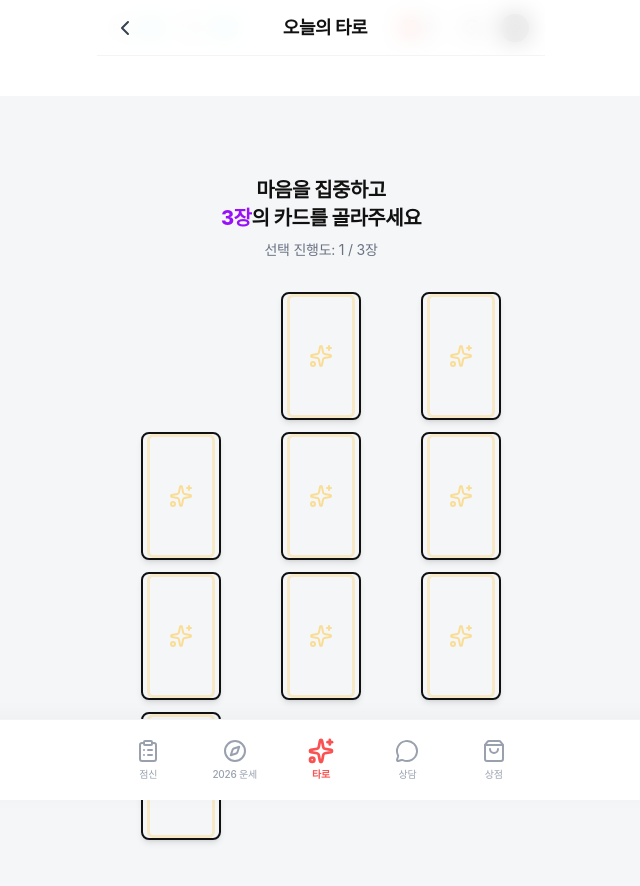
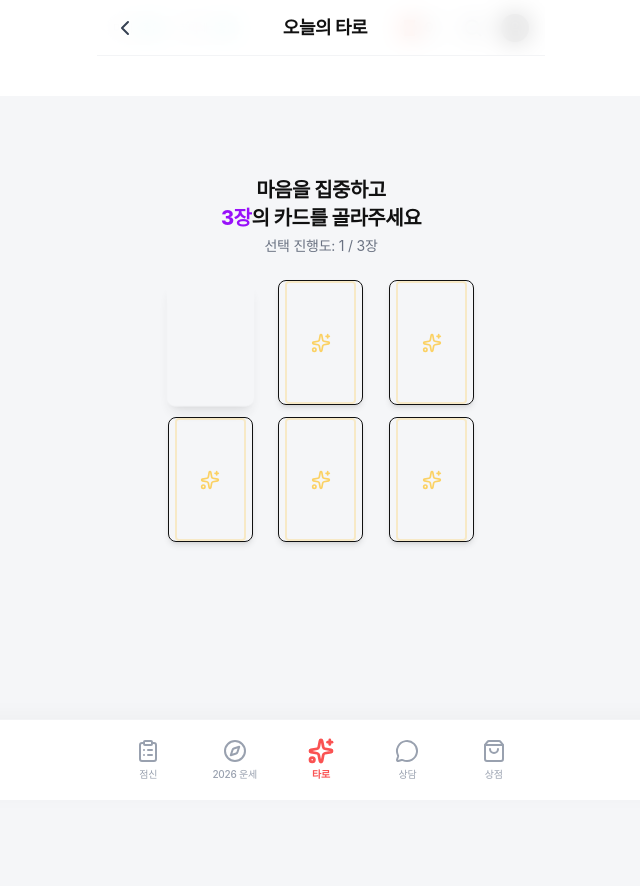
Before and after one commit to kimhoon0612-dev/saju-web, a Next.js app in the folder frontend/: page /tarot/play in a window 1280 px wide. Both pictures are taken after a click on the element 500 px from the left and 356 px from the top of the page. Shown: the top 886 px of the page, without its empty margins (319-959 px from the left). Built offline with nearby package versions, Linux system fonts and the light colour scheme; a web font is replaced by a local one.

Commit message:
fix: Update Tarot deck size and fix missing backend URL

```diff
--- a/frontend/src/app/tarot/play/page.tsx
+++ b/frontend/src/app/tarot/play/page.tsx
@@ -21,7 +21,8 @@ function TarotPlayContent() {
     const [step, setStep] = useState(1);
 
     // Track selected cards out of a mock deck
-    const deckSize = 10;
+    // Reduce deck size so it fits on one screen (e.g. 6 or 9)
+    const deckSize = isDaily ? 6 : 9;
     const [selectedIndices, setSelectedIndices] = useState<number[]>([]);
 
     // Fetching state
@@ -44,7 +45,8 @@ function TarotPlayContent() {
     const submitSelections = async () => {
         setIsFetching(true);
         try {
-            const apiUrl = process.env.NEXT_PUBLIC_API_URL || "http://localhost:10000";
+            // Fix: Hardcode the Render backend URL if NEXT_PUBLIC_API_URL is missing in Vercel
+            const apiUrl = process.env.NEXT_PUBLIC_API_URL || "https://saju-api.onrender.com";
             const response = await fetch(`${apiUrl}/api/tarot/draw-multiple`, {
                 method: "POST",
                 headers: { "Content-Type": "application/json" },
@@ -62,7 +64,7 @@ function TarotPlayContent() {
                 setReadings(data);
                 setStep(2);
                 setIsFetching(false);
-            }, 1500); // Give flip animation time to finish
+            }, 1000); // Give flip animation time to finish
 
         } catch (error) {
             console.error("Tarot reading error:", error);
@@ -89,9 +91,9 @@ function TarotPlayContent() {
 
             <main className="max-w-md mx-auto pt-20 px-5">
                 {step === 1 && (
-                    <div className="animate-in fade-in duration-500 flex flex-col items-center min-h-[70vh]">
-                        <div className="text-center mb-8">
-                            <h2 className="text-xl font-bold mb-2">
+                    <div className="animate-in fade-in duration-500 flex flex-col items-center">
+                        <div className="text-center mb-6">
+                            <h2 className="text-xl font-bold mb-1">
                                 마음을 집중하고<br />
                                 <span className="text-purple-600 font-extrabold">{targetCount}장</span>의 카드를 골라주세요
                             </h2>
@@ -100,8 +102,8 @@ function TarotPlayContent() {
                             </p>
                         </div>
 
-                        {/* Deck layout */}
-                        <div className="grid grid-cols-3 gap-3 w-full justify-items-center mb-8 relative">
+                        {/* Deck layout - tighter to fit one screen */}
+                        <div className={`grid ${isDaily ? "grid-cols-3" : "grid-cols-3"} gap-3 w-full justify-items-center mb-8 relative max-w-[320px] mx-auto`}>
                             {Array.from({ length: deckSize }).map((_, i) => {
                                 const isSelected = selectedIndices.includes(i);
                                 const label = getSelectionLabel(i);
@@ -110,20 +112,20 @@ function TarotPlayContent() {
                                     <div
                                         key={i}
                                         onClick={() => handleCardClick(i)}
-                                        className={`relative w-20 h-32 rounded-lg cursor-pointer transition-all duration-500 transform ${isFetching && !isSelected ? 'opacity-30' : 'hover:-translate-y-1'
-                                            } ${isSelected ? 'rotate-y-180 scale-105 z-10 opacity-70 cursor-default' : ''
+                                        className={`relative w-[85px] h-[125px] rounded-lg cursor-pointer transition-all duration-300 transform ${isFetching && !isSelected ? 'opacity-30' : 'hover:-translate-y-1'
+                                            } ${isSelected ? 'rotate-y-180 scale-[1.02] z-10 opacity-80 cursor-default shadow-lg' : ''
                                             }`}
                                         style={{ perspective: "1000px" }}
                                     >
                                         {/* Back of card */}
-                                        <div className={`absolute inset-0 backface-hidden rounded-lg border-2 border-primary-900 bg-primary-900 shadow-md flex items-center justify-center transition-all duration-500 ${isSelected ? 'opacity-0' : 'opacity-100'}`}>
-                                            <div className="w-full h-full opacity-20 border-[3px] border-amber-400 m-1 rounded-md"></div>
-                                            <Sparkles className="absolute text-amber-400 opacity-40" size={24} />
+                                        <div className={`absolute inset-0 backface-hidden rounded-lg border-[1.5px] border-primary-900 bg-primary-900 shadow-md flex items-center justify-center transition-all duration-300 ${isSelected ? 'opacity-0' : 'opacity-100'}`}>
+                                            <div className="w-full h-full opacity-20 border-[2px] border-amber-400 m-1.5 rounded-sm"></div>
+                                            <Sparkles className="absolute text-amber-400 opacity-60" size={20} />
                                         </div>
 
                                         {/* Front of card (Dummy Selected State) */}
-                                        <div className={`absolute inset-0 backface-hidden rounded-lg border border-purple-300 bg-purple-50 shadow-lg flex flex-col items-center justify-center transition-all duration-500 rotate-y-180 p-1 text-center ${isSelected ? 'opacity-100' : 'opacity-0'}`}>
-                                            <span className="text-xs font-bold text-purple-700 break-keep">{label}</span>
+                                        <div className={`absolute inset-0 backface-hidden rounded-lg border-[1.5px] border-purple-300 bg-purple-50 shadow-md flex flex-col items-center justify-center transition-all duration-300 rotate-y-180 p-1 text-center ${isSelected ? 'opacity-100' : 'opacity-0'}`}>
+                                            <span className="text-[11px] font-bold text-purple-700 break-keep leading-tight">{label}</span>
                                         </div>
                                     </div>
                                 );
```
